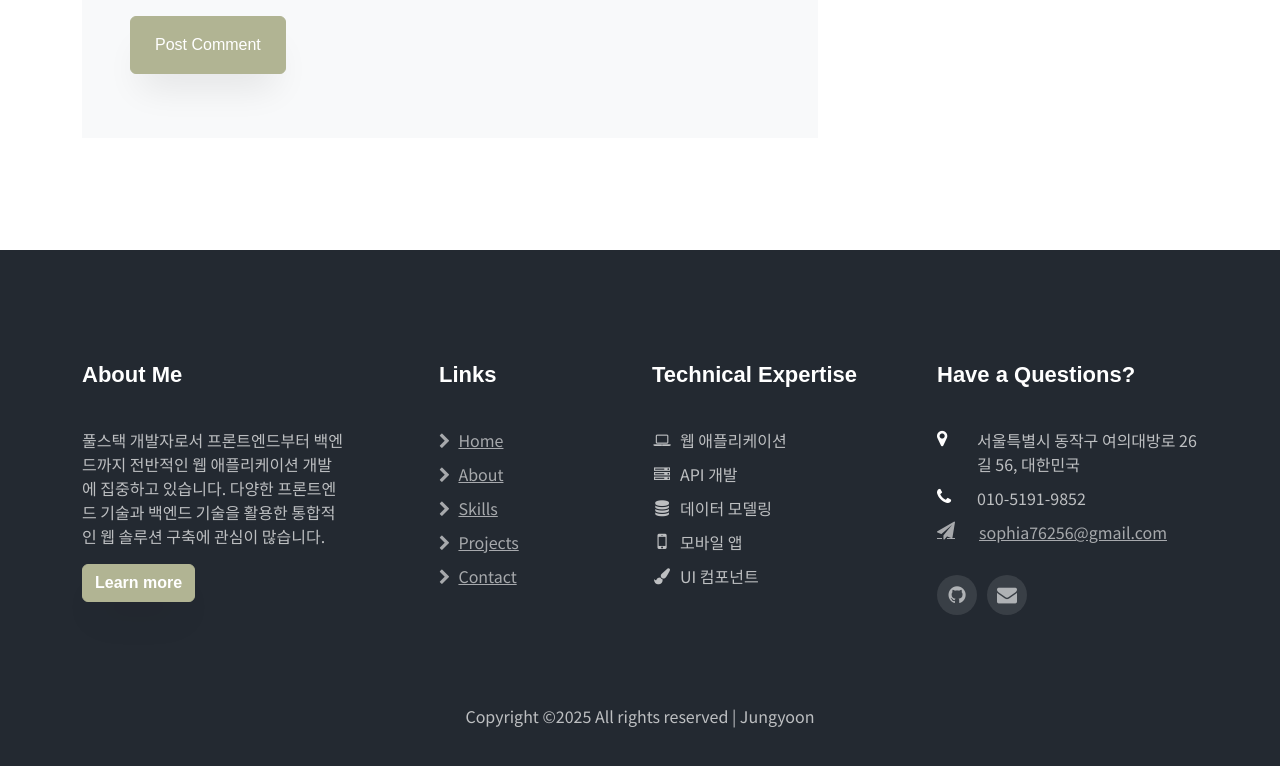
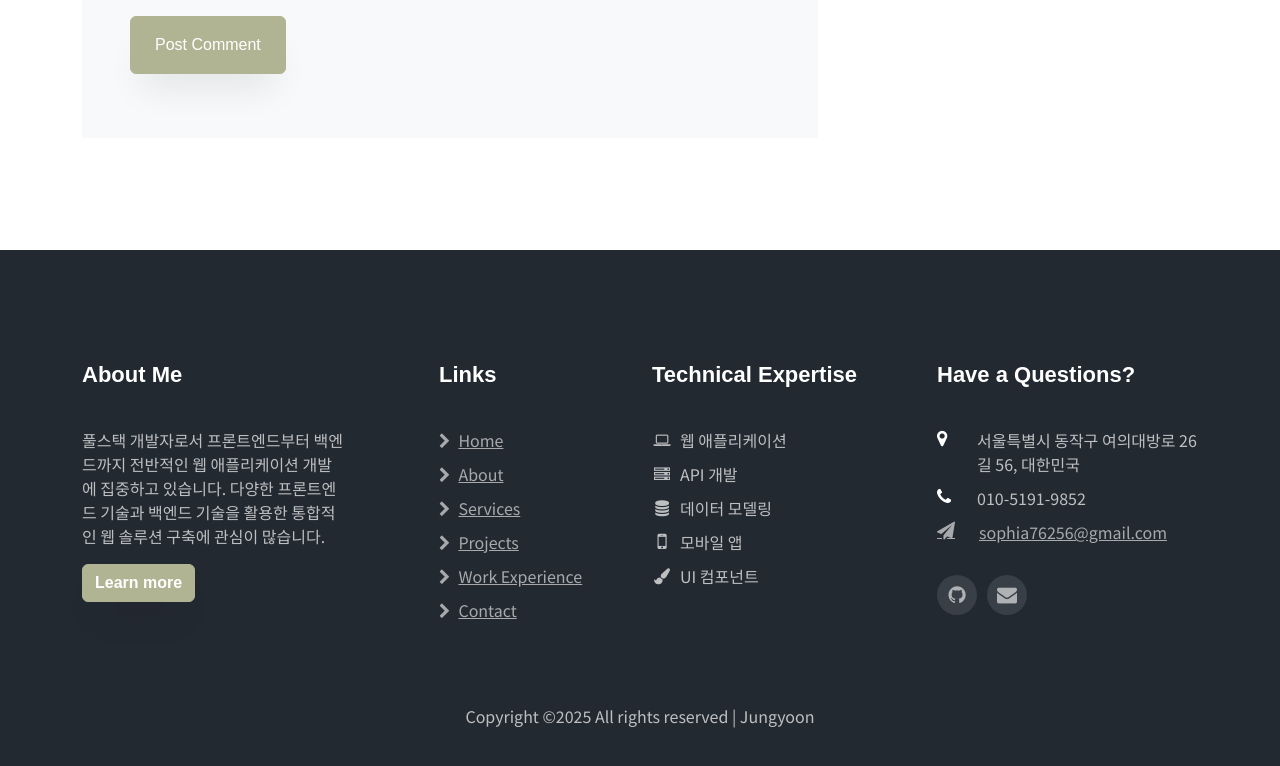
Before and after one commit to jungyoonn/portfolio, a React (Create React App) app: page /portfolio/1 in a window 1280 px wide. Shown: the part 3541-4307 px from the top of the page. Built offline with nearby package versions, Linux system fonts and the light colour scheme.

Commit message:
skills 대신 services 넣고 work experience 추가

```diff
--- a/src/components/layout/Footer.jsx
+++ b/src/components/layout/Footer.jsx
@@ -41,16 +41,20 @@ const Footer = () => {
                   <>
                     <li><a href="#home-section" className='noto-sans-kr' onClick={(e) => scrollToSection(e, 'home-section')}><span className="fa fa-chevron-right mr-2"></span>Home</a></li>
                     <li><a href="#about-section" className='noto-sans-kr'  onClick={(e) => scrollToSection(e, 'about-section')}><span className="fa fa-chevron-right mr-2"></span>About</a></li>
-                    <li><a href="#skills-section" className='noto-sans-kr'  onClick={(e) => scrollToSection(e, 'skills-section')}><span className="fa fa-chevron-right mr-2"></span>Skills</a></li>
+                    {/* <li><a href="#skills-section" className='noto-sans-kr'  onClick={(e) => scrollToSection(e, 'skills-section')}><span className="fa fa-chevron-right mr-2"></span>Skills</a></li> */}
+                    <li><a href="#services-section" className='noto-sans-kr'  onClick={(e) => scrollToSection(e, 'services-section')}><span className="fa fa-chevron-right mr-2"></span>Services</a></li>
                     <li><a href="#projects-section" className='noto-sans-kr'  onClick={(e) => scrollToSection(e, 'projects-section')}><span className="fa fa-chevron-right mr-2"></span>Projects</a></li>
+                    <li><a href="#work-experience-section" className='noto-sans-kr'  onClick={(e) => scrollToSection(e, 'work-experience-section')}><span className="fa fa-chevron-right mr-2"></span>Work Experience</a></li>
                     <li><a href="#contact-section" className='noto-sans-kr'  onClick={(e) => scrollToSection(e, 'contact-section')}><span className="fa fa-chevron-right mr-2"></span>Contact</a></li>
                   </>
                 ) : (
                   <>
                     <li><a href="/#home-section" className='noto-sans-kr' ><span className="fa fa-chevron-right mr-2"></span>Home</a></li>
                     <li><a href="/#about-section" className='noto-sans-kr' ><span className="fa fa-chevron-right mr-2"></span>About</a></li>
-                    <li><a href="/#skills-section" className='noto-sans-kr' ><span className="fa fa-chevron-right mr-2"></span>Skills</a></li>
+                    {/* <li><a href="/#skills-section" className='noto-sans-kr' ><span className="fa fa-chevron-right mr-2"></span>Skills</a></li> */}
+                    <li><a href="/#services-section" className='noto-sans-kr' ><span className="fa fa-chevron-right mr-2"></span>Services</a></li>
                     <li><a href="/#projects-section" className='noto-sans-kr' ><span className="fa fa-chevron-right mr-2"></span>Projects</a></li>
+                    <li><a href="/#work-experience-section" className='noto-sans-kr' ><span className="fa fa-chevron-right mr-2"></span>Work Experience</a></li>
                     <li><a href="/#contact-section" className='noto-sans-kr' ><span className="fa fa-chevron-right mr-2"></span>Contact</a></li>
                   </>
                 )}
```
